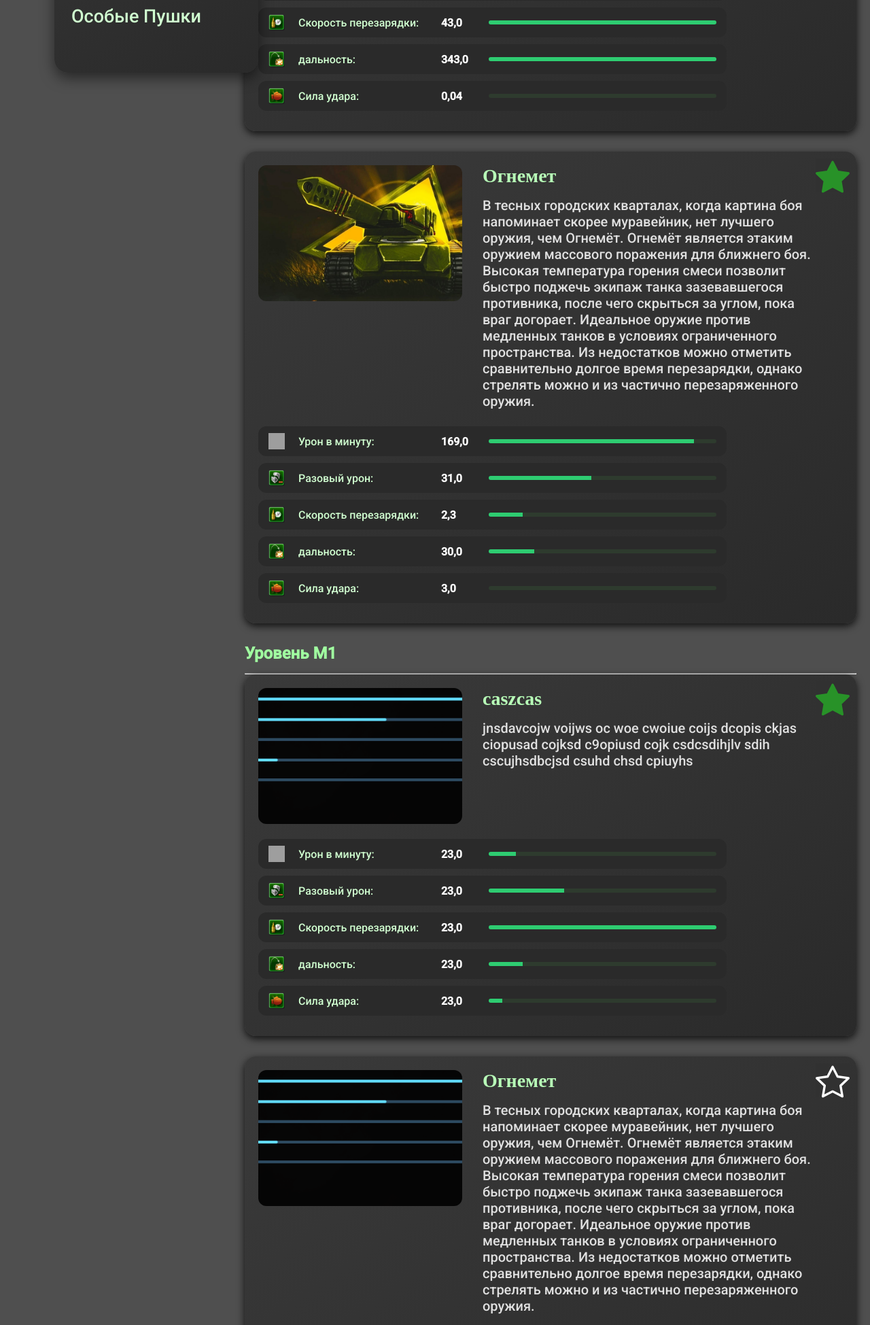
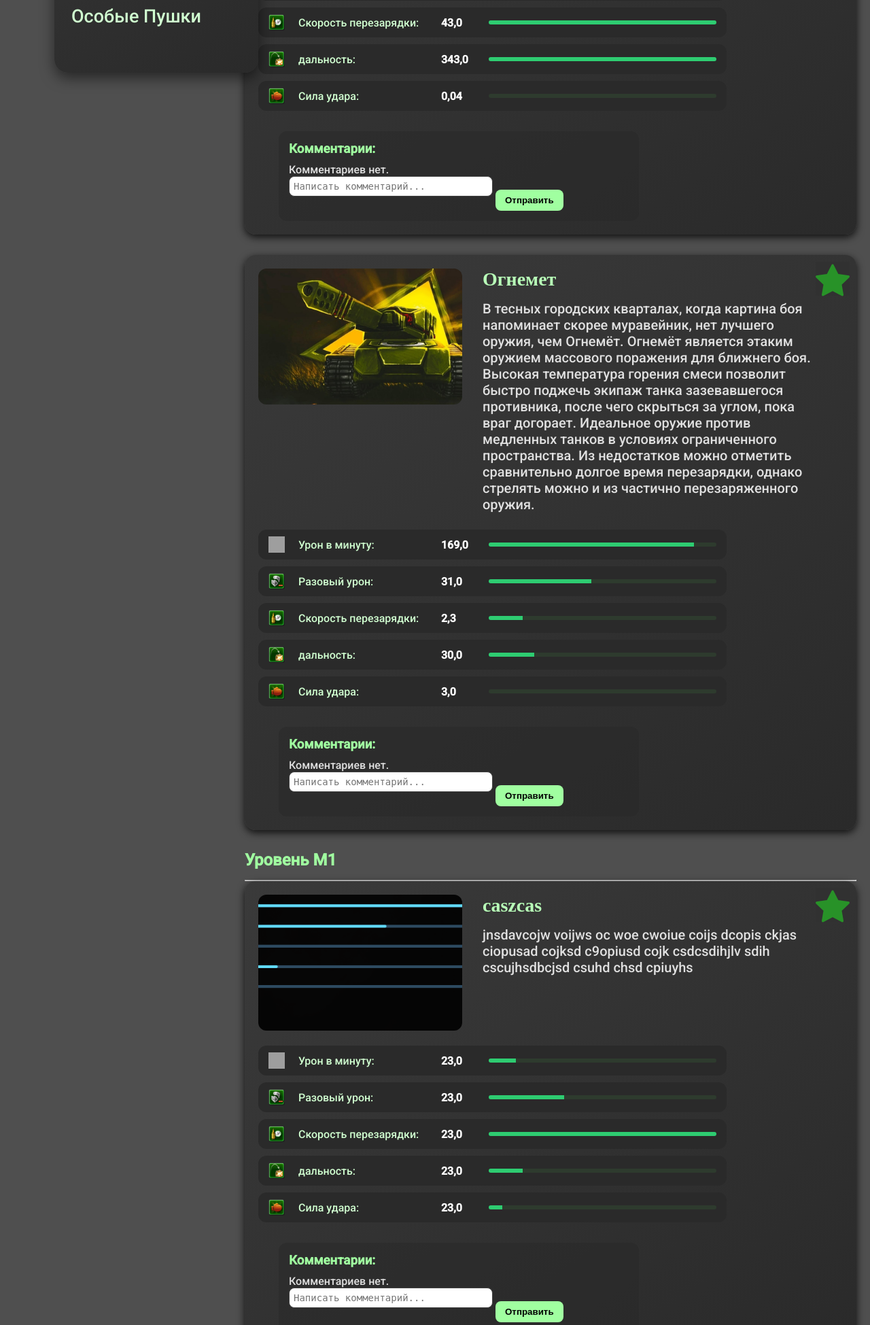
Before and after one commit to Mak-xim/protanki, a Django app: page /tanks_info/ in a window 1280 px wide. Shown: the part 593-2542 px from the top of the page at 68% size. Run offline with Django 5.2, Linux system fonts and the light colour scheme; a user stored in the database is signed in; data comes from the database, SQL or seed files in the repository; both versions use the stored data as it was after the commit; data that the repository does not hold is empty; parts of the project's set-up code (start-up, migrations or seed data) failed here and were passed over; some web fonts are replaced; grey boxes are pictures that could not be loaded.

Commit message:
created comments

```diff
--- a/protanki/models.py
+++ b/protanki/models.py
@@ -88,3 +88,22 @@ class FavoriteGun(models.Model):
 
     # Это значит, что один пользователь не сможет добавить одну и ту же пушку в избранное дважды.
     # В базе данных будет запрещено создавать две записи с одинаковым пользователем и одинаковой пушкой.
+
+
+class GunComment(models.Model):
+    user = models.ForeignKey(settings.AUTH_USER_MODEL, on_delete=models.CASCADE)
+    gun = models.ForeignKey(Gun, on_delete=models.CASCADE, related_name="comments")
+    text = models.TextField()
+    created_at = models.DateTimeField(auto_now_add=True)
+
+    class Meta:
+        ordering = ["-created_at"]
+
+class BodyComment(models.Model):
+    user = models.ForeignKey(settings.AUTH_USER_MODEL, on_delete=models.CASCADE)
+    body = models.ForeignKey(Body, on_delete=models.CASCADE, related_name="comments")
+    text = models.TextField()
+    created_at = models.DateTimeField(auto_now_add=True)
+
+    class Meta:
+        ordering = ["-created_at"]
--- a/protanki/urls.py
+++ b/protanki/urls.py
@@ -27,4 +27,9 @@ urlpatterns = [
         name="remove_favorite_body",
     ),
     path("favorites/", views.favorites_view, name="favorites"),
+path("comments/gun/add/<int:gun_id>/", views.add_gun_comment),
+path("comments/gun/delete/<int:comment_id>/", views.delete_gun_comment),
+
+path("comments/body/add/<int:body_id>/", views.add_body_comment),
+path("comments/body/delete/<int:comment_id>/", views.delete_body_comment),
 ]
--- a/protanki/views.py
+++ b/protanki/views.py
@@ -2,7 +2,7 @@ from django.http import HttpRequest, HttpResponse, JsonResponse
 from django.shortcuts import render
 from django.views.decorators.http import require_POST
 from django.contrib.auth.decorators import login_required
-from .models import FavoriteGun, FavoriteBody, Gun, Body
+from .models import FavoriteGun, FavoriteBody, Gun, Body, GunComment, BodyComment
 from .utils import calculate_gun_percentages, calculate_body_percentages
 
 
@@ -108,3 +108,70 @@ def tanks_info(request: HttpRequest) -> HttpResponse:
         "favorite_bodies": favorite_bodies,
     }
     return render(request, "information/tanks_info.html", context)
+
+@require_POST
+@login_required
+def add_gun_comment(request, gun_id):
+    text = request.POST.get("text", "").strip()
+    if len(text) < 1:
+        return JsonResponse({"error": "empty"}, status=400)
+
+    comment = GunComment.objects.create(
+        user=request.user,
+        gun_id=gun_id,
+        text=text,
+    )
+
+    return JsonResponse({
+        "status": "ok",
+        "id": comment.id,
+        "user": comment.user.username,
+        "text": comment.text,
+        "created_at": comment.created_at.strftime("%d.%m.%Y %H:%M")
+    })
+
+@require_POST
+@login_required
+def delete_gun_comment(request, comment_id):
+    comment = GunComment.objects.filter(id=comment_id, user=request.user).first()
+    if not comment:
+        return JsonResponse({"error": "not_found"}, 404)
+
+    comment.delete()
+    return JsonResponse({"status": "ok"})
+
+
+@require_POST
+@login_required
+def add_body_comment(request, body_id):
+    text = request.POST.get("text", "").strip()
+    if len(text) < 1:
+        return JsonResponse({"error": "empty"}, status=400)
+
+    comment = BodyComment.objects.create(
+        user=request.user,
+        body_id=body_id,
+        text=text,
+    )
+
+    return JsonResponse({
+        "status": "ok",
+        "id": comment.id,
+        "user": comment.user.username,
+        "text": comment.text,
+        "created_at": comment.created_at.strftime("%d.%m.%Y %H:%M")
+    })
+
+
+@require_POST
+@login_required
+def delete_body_comment(request, comment_id):
+    comment = BodyComment.objects.filter(id=comment_id, user=request.user).first()
+    if not comment:
+        return JsonResponse({"error": "not_found"}, 404)
+
+    comment.delete()
+    return JsonResponse({"status": "ok"})
+
+
+# --- КОРПУСА ---
--- a/static/information/tanks_info.css
+++ b/static/information/tanks_info.css
@@ -423,6 +423,74 @@ h1 {
 .search-i {
   height: 3vh;
   border-radius: 30px;
+}
+
+.comments {
+    margin-top: 20px;
+    padding: 15px;
+    background: rgba(40, 40, 40, 0.5);
+    border-radius: 12px;
+    position: relative;
+    right: 300px;
+}
+
+.comments h3 {
+    margin-bottom: 10px;
+    color: #a0ffa0;
+}
+
+.comment {
+    background: rgba(20, 20, 20, 0.6);
+    padding: 10px;
+    border-radius: 10px;
+    margin-bottom: 10px;
+}
+
+.comment-header {
+    display: flex;
+    justify-content: space-between;
+    align-items: left;
+}
+
+.comment-delete {
+    background: none;
+    border: none;
+    color: #ff6d6d;
+    font-size: 20px;
+    cursor: pointer;
+}
+
+.comment-delete:hover {
+    color: red;
+}
+
+.comment-form textarea {
+    width: 100%;
+    height: 70px;
+    margin-bottom: 10px;
+    padding: 8px;
+    border-radius: 8px;
+    resize: none;
+    border: 1px solid #444;
+}
+
+.comment-form button {
+    padding: 8px 14px;
+    background: #a0ffa0;
+    border: none;
+    border-radius: 8px;
+    cursor: pointer;
+    font-weight: bold;
+}
+
+.comment-form button:hover {
+    background: #7cff7c;
+}
 
 
+.comment-form textarea {
+    width: 300px;
+    height: 30px;
+    font-size: 14px;
+    padding: 6px;
 }
--- a/templates/information/tanks_info.html
+++ b/templates/information/tanks_info.html
@@ -131,6 +131,40 @@
                 ></div>
               </div>
             </div>
+
+            <div class="comments" data-gun="{{ gun.id }}">
+
+    <h3>Комментарии:</h3>
+
+    <div class="comments-list">
+        {% for c in gun.comments.all %}
+        <div class="comment" data-id="{{ c.id }}">
+            <div class="comment-header">
+                <b>{{ c.user.username }}</b>
+                <span>{{ c.created_at|date:"d.m.Y H:i" }}</span>
+
+                {% if c.user == user %}
+                <button class="comment-delete" data-id="{{ c.id }}" data-type="gun">×</button>
+                {% endif %}
+            </div>
+            <p>{{ c.text }}</p>
+        </div>
+        {% empty %}
+        <p class="no-comments">Комментариев нет.</p>
+        {% endfor %}
+        </div>
+
+        {% if user.is_authenticated %}
+        <form class="comment-form" data-gun="{{ gun.id }}">
+            {% csrf_token %}
+            <textarea  name="text" placeholder="Написать комментарий..." required></textarea>
+            <button type="submit">Отправить</button>
+        </form>
+        {% else %}
+            <p class="login-msg">Войдите, чтобы оставить комментарий.</p>
+        {% endif %}
+    </div>
+
             {% if user.is_authenticated %}
                 {% if gun.id in favorite_guns %}
                     <button class="favorite-toggle" title="Удалить из в избранного"
```
Also changed, not shown: docker-compose.yml (added, +18 -0 lines), static/information/tanks_info.js (+68 -0 lines), db.sqlite3, 1 other file.
